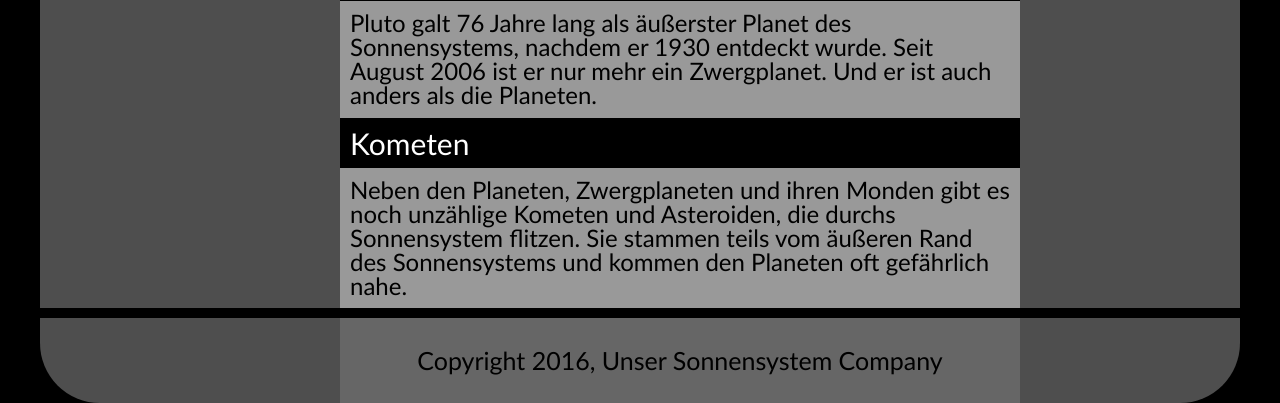
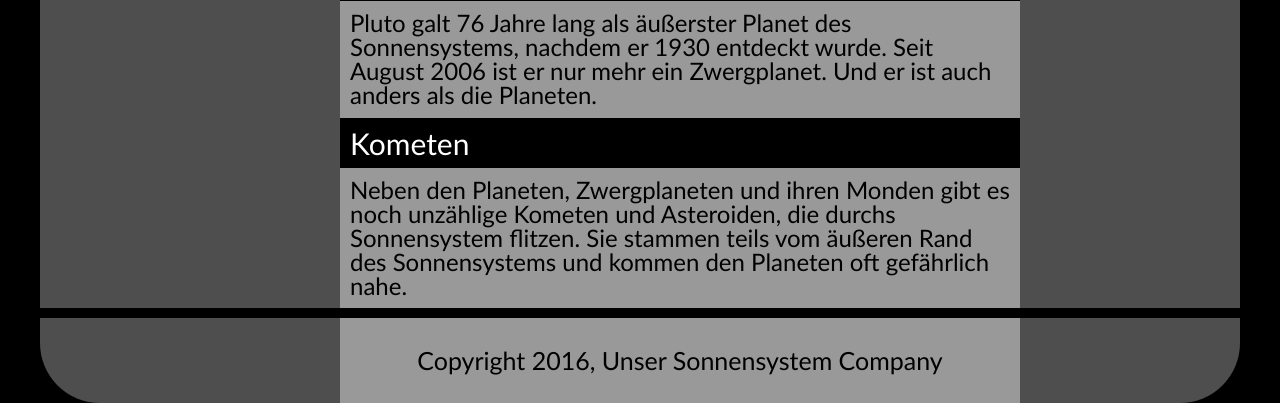
Before and after one commit to adoloro/vika, a PHP site: page /index.html in a window 1280 px wide. Shown: the part 2883-3286 px from the top of the page. Run offline with PHP 8.4, Linux system fonts and the light colour scheme.

Commit message:
Update stylesheet.css

```diff
--- a/stylesheet.css
+++ b/stylesheet.css
@@ -189,7 +189,7 @@ p {
 #footer {
     display: table-cell;
     height: 85px;
-    background: #666;
+    background-color: rgba(255, 255, 255, 0.6);
     vertical-align: middle;
     text-align: center;
     font-size: 25px;
```
